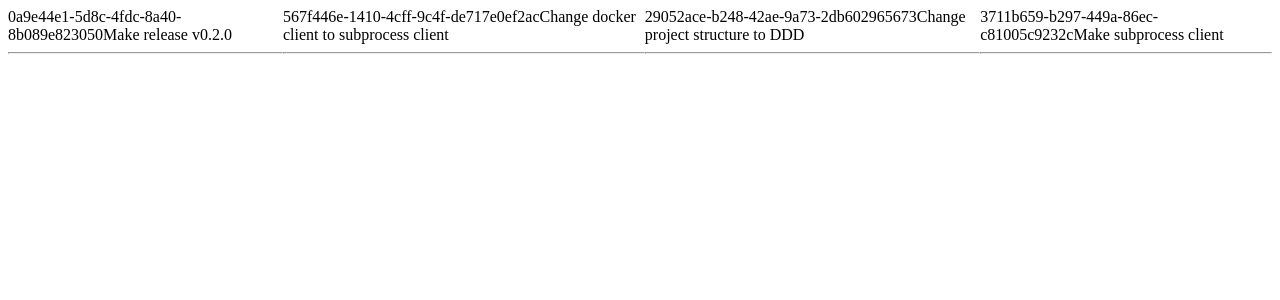
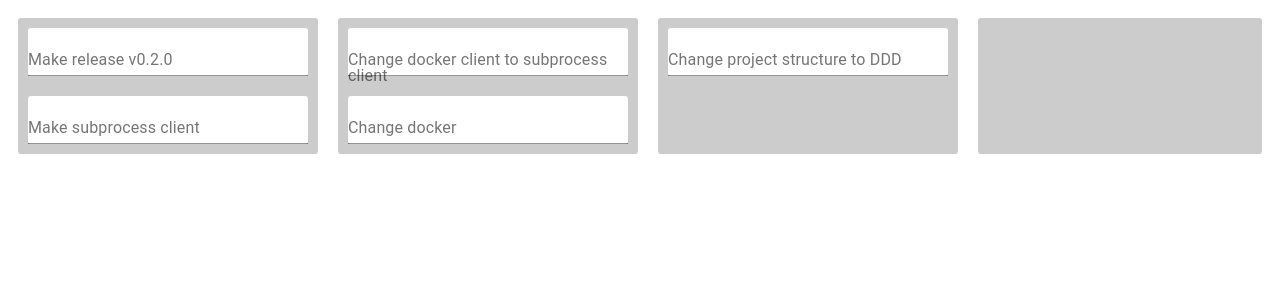
Before and after one commit to DanilaKorobkov/trello, a React (Create React App) app: page / in a window 1280 px wide. Shown: the top 300 px of the page. Built offline with nearby package versions, Linux system fonts and the light colour scheme.

Commit message:
Feature/text area (#5)
* renamed sprint to board

* map for cards added

* styles

* corrected styles

* App->app

```diff
--- a/package.json
+++ b/package.json
@@ -34,5 +34,8 @@
       "last 1 firefox version",
       "last 1 safari version"
     ]
+  },
+  "devDependencies": {
+    "@material-ui/core": "^4.11.3"
   }
 }
--- a/src/board/card.js
+++ /dev/null
@@ -1,16 +0,0 @@
-import React, {Component} from "react";
-
-
-class Card extends Component {
-
-    render() {
-        return (
-            <div>
-                {this.props.id}
-                {this.props.title}
-            </div>
-        );
-    }
-}
-
-export default Card;
--- a/src/App.js
+++ b/src/components/app.js
@@ -1,6 +1,5 @@
-import StubClient from "./client/stub_client";
-import Board from "./board/board";
-import React from "react";
+import StubClient from "../client/stub_client";
+import Board from "./board";
 
 
 function App() {
--- a/src/board/board.js
+++ b/src/components/board.js
@@ -1,17 +1,6 @@
-
 import React, {Component} from "react";
 import Stage from "./stage";
 
-function groupCardsByStage(stages, cards) {
-  let grouped = new Map();
-  for (let stageName of stages.values()) {
-    grouped.set(stageName, [])
-  }
-  for (let card of cards.values()) {
-    grouped.get(card.stage).push(card)
-  }
-  return grouped;
-}
 
 class Board extends Component {
 
@@ -38,4 +27,15 @@ class Board extends Component {
   }
 }
 
+function groupCardsByStage(stages, cards) {
+  let grouped = new Map();
+  for (let stageName of stages.values()) {
+    grouped.set(stageName, [])
+  }
+  for (let card of cards.values()) {
+    grouped.get(card.stage).push(card)
+  }
+  return grouped;
+}
+
 export default Board;
--- /dev/null
+++ b/src/components/card.js
@@ -0,0 +1,26 @@
+import React, {Component} from "react";
+import TextField from '@material-ui/core/TextField';
+
+
+class Card extends Component {
+
+    render() {
+        return (
+              <TextField
+                label={this.props.title}
+                multiline
+                rowsMax={4}
+                style={style}
+              />
+        );
+    }
+}
+
+const style = {
+        backgroundColor: '#fff',
+        borderRadius: 3,
+        width: 280,
+        margin: 10
+}
+
+export default Card;
--- a/src/board/stage.js
+++ b/src/components/stage.js
@@ -13,12 +13,18 @@ class Stage extends Component {
         }
 
         return (
-            <div>
+            <div style={style}>
                 {cards}
-                <hr></hr>
             </div>
         );
     }
 }
 
+const style = {
+        backgroundColor: '#ccc',
+        borderRadius: 3,
+        width: 300,
+        margin: 10
+}
+
 export default Stage;
--- a/src/example_data/board.json
+++ b/src/example_data/board.json
@@ -17,13 +17,18 @@
       "title": "Change docker client to subprocess client"
     },
     {
+      "id": "567f446e-1410-4cff-9c4f-de717e0ef2ax",
+      "stage": "in_progress",
+      "title": "Change docker"
+    },
+    {
       "id": "29052ace-b248-42ae-9a73-2db602965673",
       "stage": "in_review",
       "title": "Change project structure to DDD"
     },
     {
       "id": "3711b659-b297-449a-86ec-c81005c9232c",
-      "stage": "done",
+      "stage": "todo",
       "title": "Make subprocess client"
     }
   ]
--- a/src/index.js
+++ b/src/index.js
@@ -1,6 +1,6 @@
 import React from 'react';
 import ReactDOM from 'react-dom';
-import App from './App';
+import App from './components/app';
 
 
 ReactDOM.render(
```
Also changed, not shown: 2 other files (tests, documents, lock files or other folders).
